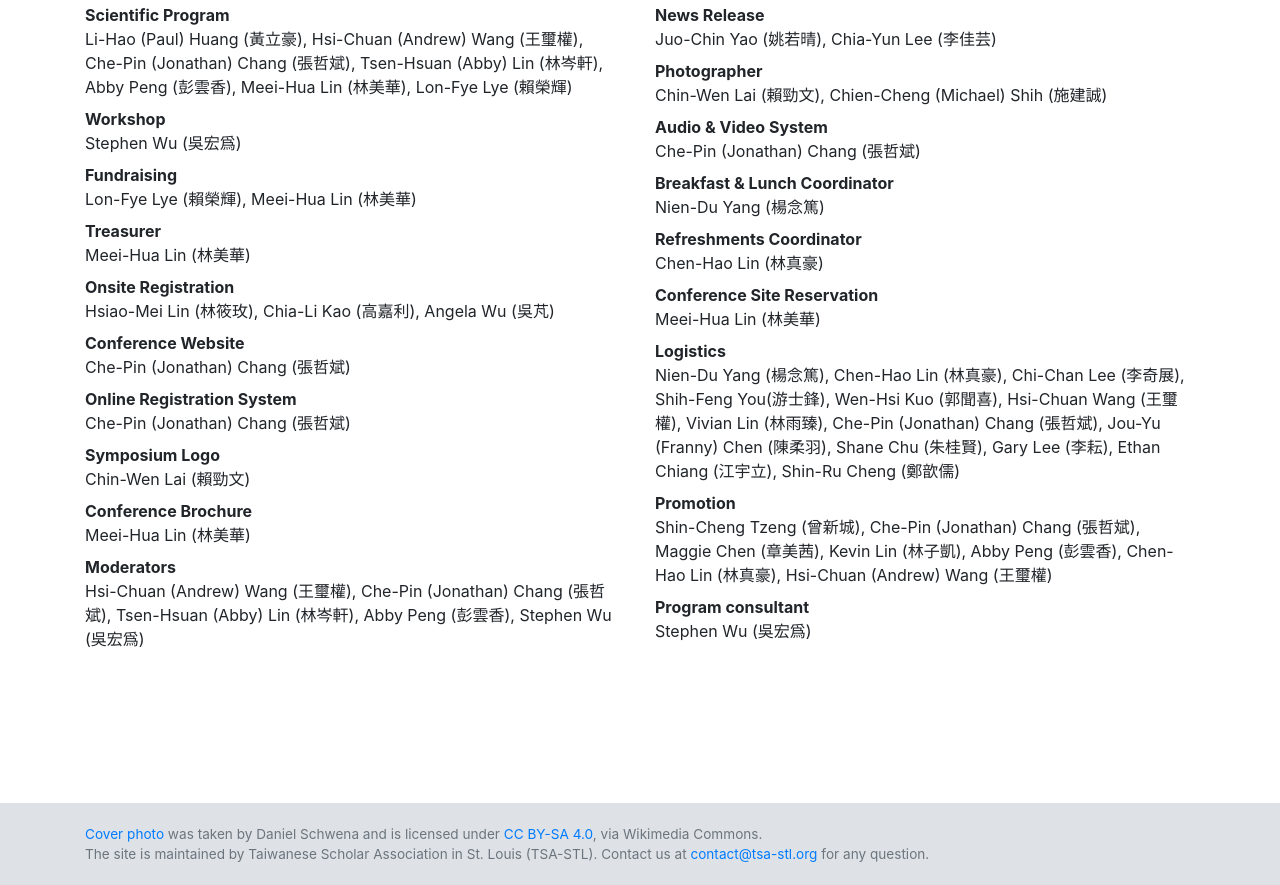
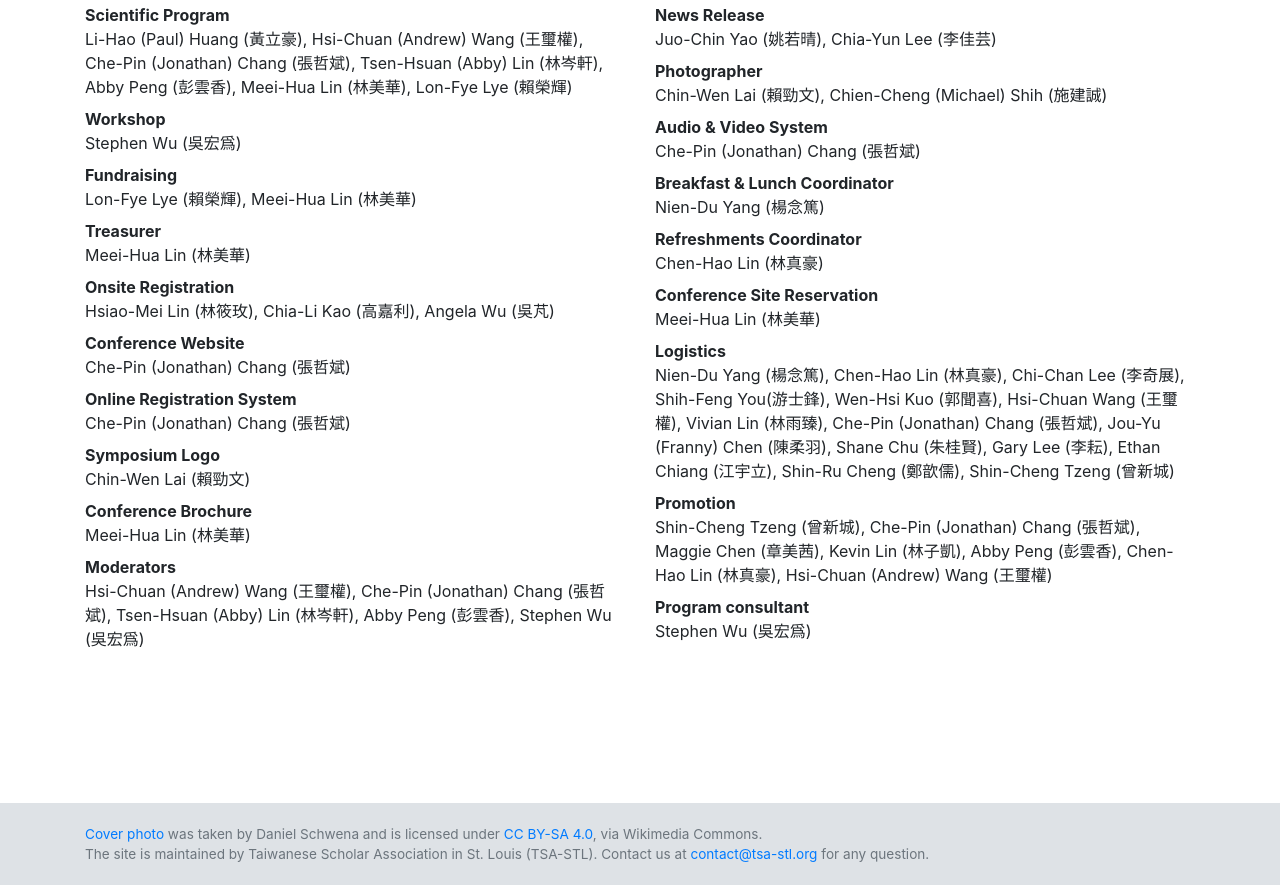
Before and after one commit to jona125/symposium2019.tsa-stl.org, a website: page index.html in a window 1280 px wide. Shown: the part 9018-9903 px from the top of the page. Drawn offline with nearby package versions, Linux system fonts and the light colour scheme; some packages are replaced by stand-ins of ours; files that its build step writes are made by us from their sources.

Commit message:
Update organizer.

```diff
--- a/index.html
+++ b/index.html
@@ -584,7 +584,7 @@
             <dt>Conference Site Reservation</dt>
             <dd>Meei-Hua Lin (林美華)</dd>
             <dt>Logistics</dt>
-            <dd>Nien-Du Yang (楊念篤), Chen-Hao Lin (林真豪), Chi-Chan Lee (李奇展), Shih-Feng You(游士鋒), Wen-Hsi Kuo (郭聞喜), Hsi-Chuan Wang (王璽權), Vivian Lin (林雨臻), Che-Pin (Jonathan) Chang (張哲斌), Jou-Yu (Franny) Chen (陳柔羽), Shane Chu (朱桂賢), Gary Lee (李耘), Ethan Chiang (江宇立), Shin-Ru Cheng (鄭歆儒)</dd>
+            <dd>Nien-Du Yang (楊念篤), Chen-Hao Lin (林真豪), Chi-Chan Lee (李奇展), Shih-Feng You(游士鋒), Wen-Hsi Kuo (郭聞喜), Hsi-Chuan Wang (王璽權), Vivian Lin (林雨臻), Che-Pin (Jonathan) Chang (張哲斌), Jou-Yu (Franny) Chen (陳柔羽), Shane Chu (朱桂賢), Gary Lee (李耘), Ethan Chiang (江宇立), Shin-Ru Cheng (鄭歆儒), Shin-Cheng Tzeng (曾新城)</dd>
             <dt>Promotion</dt>
             <dd>Shin-Cheng Tzeng (曾新城), Che-Pin (Jonathan) Chang (張哲斌), Maggie Chen (章美茜), Kevin Lin (林子凱), Abby Peng (彭雲香), Chen-Hao Lin (林真豪), Hsi-Chuan (Andrew) Wang (王璽權)</dd>
 	    <dt>Program consultant</dt>
```
